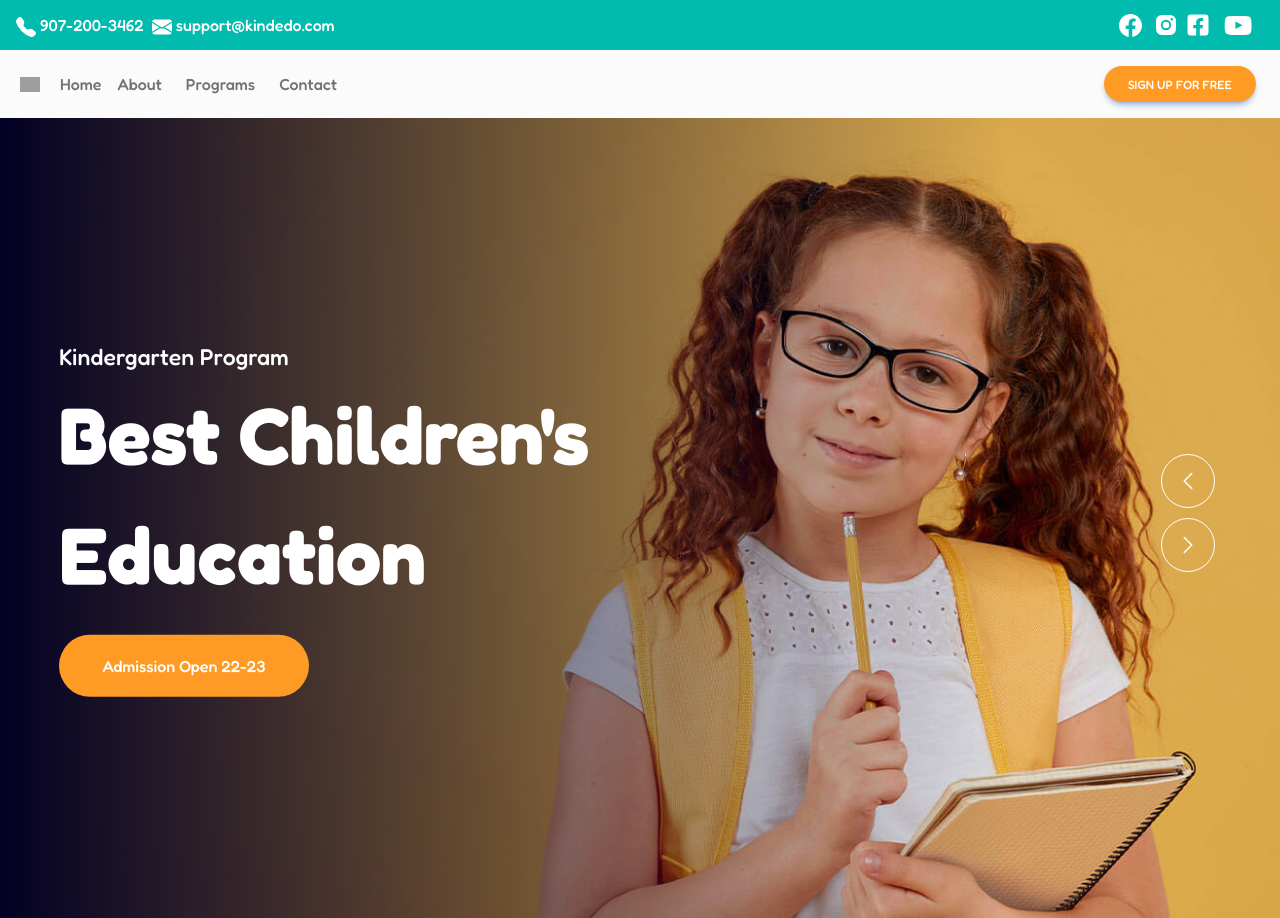
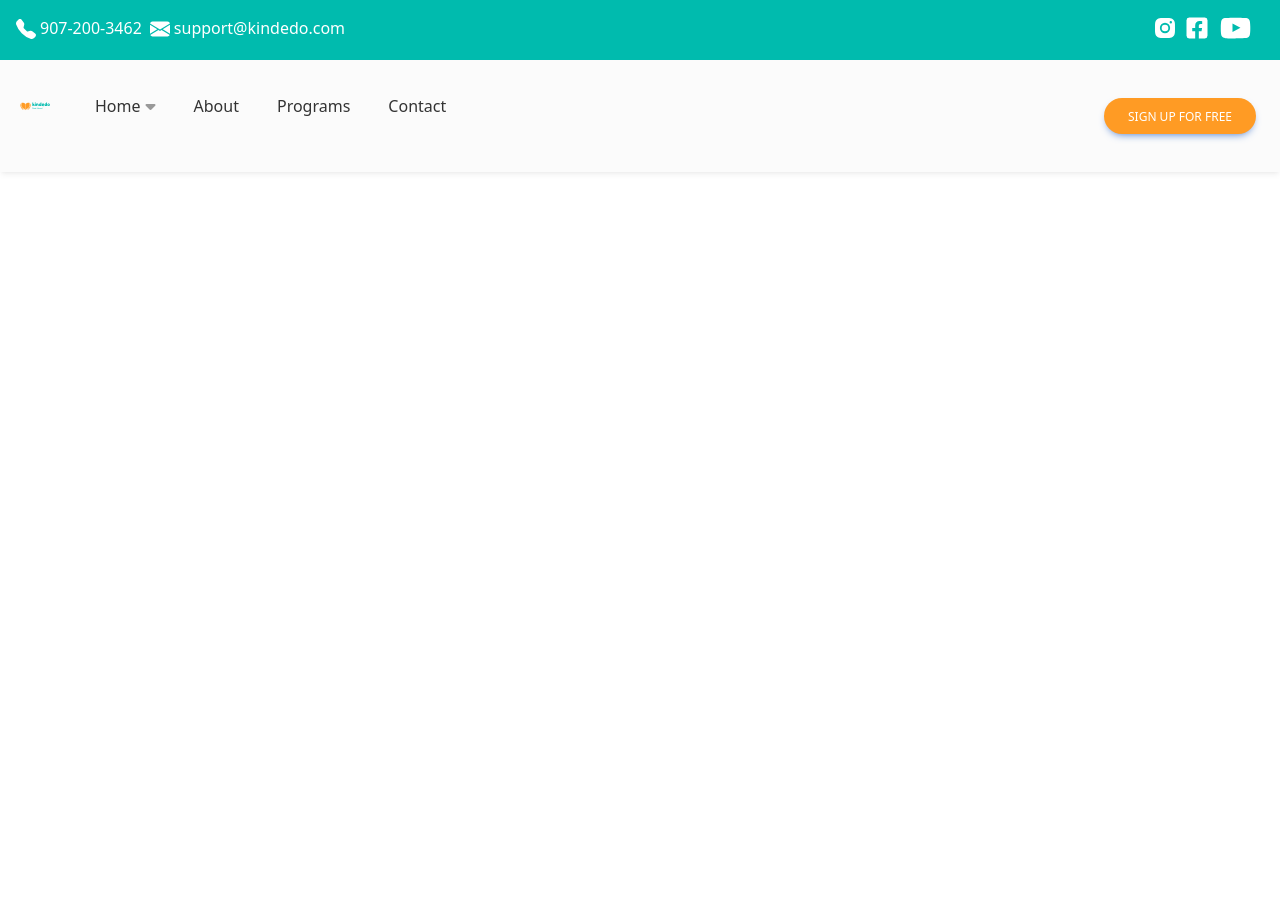
Before and after one commit to TalhaSeven/Dynamic-Corporate-Website, a React (Create React App) app: page / in a window 1280 px wide. After the commit the page ends 800 px from the top, so only its background shows below. Built offline with nearby package versions, Linux system fonts and the light colour scheme; grey boxes are pictures that could not be loaded; what tw-elements would draw is missing.

Commit message:
navbar-svg

```diff
--- a/src/App.js
+++ b/src/App.js
@@ -1,6 +1,6 @@
 
 import "./App.css";
-import Slider2 from "./components/Slider2";
+// import Slider2 from "./components/Slider2";
 import Navbar from "./components/Navbar";
 import { BrowserRouter } from "react-router-dom";
 
@@ -8,8 +8,8 @@ function App() {
   return (
     <BrowserRouter>
       <Navbar />
-      <Slider2 />
-
+      {/* <Slider2 />
+     */}
     </BrowserRouter>
 
   );
--- a/src/components/Navbar.jsx
+++ b/src/components/Navbar.jsx
@@ -47,7 +47,7 @@ const Navbar = () => {
       </button>
       {/* Collapsible navigation container */}
       <div
-        className="!visible hidden flex-grow basis-1 items-center sm:!flex lg:basis-auto"
+        className=" !visible menu hidden flex-grow basis-1 items-center sm:!flex lg:basis-auto"
         id="navbarSupportedContent1"
         data-te-collapse-item=""
       >
@@ -57,7 +57,7 @@ const Navbar = () => {
           href="#"
         >
           <img
-            src="https://tecdn.b-cdn.net/img/logo/te-transparent-noshadows.webp"
+            src="../images/logo.svg"
             style={{ height: 15 }}
             alt="TE Logo"
             loading="lazy"
@@ -68,7 +68,7 @@ const Navbar = () => {
           className="list-style-none mr-auto flex flex-col pl-0 lg:flex-row"
           data-te-navbar-nav-ref=""
         >
-          <li className="mb-4 lg:mb-0 lg:pr-2" data-te-nav-item-ref="">
+          <li className="mb-4 lg:mb-0 lg:pr-2" data-te-nav-item-ref="" data-dropdown>
             {/* Dashboard link */}
             <a
               className="text-neutral-500 transition duration-200 hover:text-neutral-700 hover:ease-in-out focus:text-neutral-700 disabled:text-black/30 motion-reduce:transition-nonelg:px-2 [&.active]:text-black/90 dark:[&.active]:text-zinc-400"
@@ -77,6 +77,17 @@ const Navbar = () => {
             >
               Home
             </a>
+            <div className="dropdown">
+            <ul className='list-style-none' data-te-navbar-nav-ref="">
+              <li><a href="#">home1</a>
+                <div className="dropdown">
+                  <ul className='list-style-none' data-te-navbar-nav-ref=""></ul>
+                  </div>
+                  </li>
+              <li><a href="#">home2</a></li>
+              <li><a href="#">home3</a></li>
+            </ul>
+            </div>
           </li>
           {/* Team link */}
           <li className="mb-4 lg:mb-0 lg:pr-2" data-te-nav-item-ref="">
--- a/src/components/NavbarTop.jsx
+++ b/src/components/NavbarTop.jsx
@@ -6,7 +6,7 @@ import SocialMedia from './SocialMedia';
 
  const NavbarTop = () => {
   return (
-    <div className='bg-[#00BBAE] h-[50px]'>
+    <div className='bg-[#00BBAE] h-[60px]'>
      <div className="flex justify-between items-center mx-4">
      <div className='flex gap-2'>
         <div>
--- a/src/components/SocialMedia.jsx
+++ b/src/components/SocialMedia.jsx
@@ -4,7 +4,8 @@ import React from 'react'
  const SocialMedia = () => {
   return (
     <div>
-        <a href="#">  <svg
+        {/* <a href="#">
+        <svg
         xmlns="http://www.w3.org/2000/svg"
         width={23}
         height={23}
@@ -14,11 +15,12 @@ import React from 'react'
         >
         {" "}
         <path d="M16 8.049c0-4.446-3.582-8.05-8-8.05C3.58 0-.002 3.603-.002 8.05c0 4.017 2.926 7.347 6.75 7.951v-5.625h-2.03V8.05H6.75V6.275c0-2.017 1.195-3.131 3.022-3.131.876 0 1.791.157 1.791.157v1.98h-1.009c-.993 0-1.303.621-1.303 1.258v1.51h2.218l-.354 2.326H9.25V16c3.824-.604 6.75-3.934 6.75-7.951z" />{" "}
-        </svg></a>
+        </svg></a> */}
 
 
 
-        <a href="#"> <svg
+        <a href="#">
+         <svg
         aria-hidden="true"
         focusable="false"
         role="presentation"
@@ -36,19 +38,21 @@ import React from 'react'
         </svg></a>
 
 
-        <a href="#"><svg xmlns="http://www.w3.org/2000/svg" className="fa-brands fa-facebook text-white rounded-lg "  width={24}
-            height={24} viewBox="0 0 448 512" fill="currentColor">
+        <a href="#">
+        <svg xmlns="http://www.w3.org/2000/svg" className="fa-brands fa-facebook text-white rounded-lg "  width={24}
+        height={24} viewBox="0 0 448 512" fill="currentColor">
         <path d="M400 32H48A48 48 0 0 0 0 80v352a48 48 0 0 0 48 48h137.25V327.69h-63V256h63v-54.64c0-62.15 37-96.48 93.67-96.48 27.14 0 55.52 4.84 55.52 4.84v61h-31.27c-30.81 0-40.42 19.12-40.42 38.73V256h68.78l-11 71.69h-57.78V480H400a48 48 0 0 0 48-48V80a48 48 0 0 0-48-48z" />
         </svg></a>
 
 
-        <a href="#"> <svg
+        <a href="#">
+             <svg
             aria-hidden="true"
             focusable="false"
             role="presentation"
             xmlns="http://www.w3.org/2000/svg"
-            width={50}
-            height={50}
+            width={55}
+            height={55}
             className='text-white inline-block'
             viewBox="0 0 28 28"
             >
--- a/src/index.css
+++ b/src/index.css
@@ -1,3 +1,217 @@
 @tailwind base;
 @tailwind components;
 @tailwind utilities;
+
+/* nav .nav-drop > ul > li{
+position:relative;
+}
+
+
+nav .nav-drop ul .dropdown{
+    position:absolute;
+    top: 40px;
+    padding-top: 10px;
+    left: 50%;
+    width: 200px;
+    margin-left: -100px;
+    text-align: center;
+    opacity: 0;
+    visibility: visible;
+    transform: scale(0);
+    transition: 300ms all;
+}
+nav ul .dropdown::before{
+   content: '';
+   border: 8px solid transparent;
+   border-bottom-color: #f5f5f5;
+   position: absolute;
+   top: -6px;
+   left:50%;
+   margin-left: -16px;
+}
+nav .nav-drop ul li a:hover > .dropdown{
+visibility: visible;
+background: #fff;
+color: #000;
+}
+
+nav ul .dropdown ul{
+    background: #d72e2e;
+    border-radius:  10px;
+    padding: 7px;
+
+}
+nav ul .dropdown ul li a{
+    display: block;
+    font-size: 15px;
+    font-weight: 500;
+    line-height: 34px;
+    padding: 0 15px;
+    border-radius: 34px;
+    color: #000000;
+}
+/* .menu > ul > li > a::after {
+    content: "\f0d7";
+    font-weight: 900;
+    margin-left: 5px;
+    color: #000;
+    transition: 300ms all;
+    display: inline-block;
+} */
+
+/* nav ul .dropdown ul li:hover > a {
+    background: #fff;
+    color: #000;
+}
+nav > ul > li:hover > a::after {
+    transform: rotate(180deg);
+}
+nav > ul > li:hover > a {
+    background: #fff;
+}
+nav > ul > li a:hover + .dropdown{
+    opacity: 1;
+    visibility: visible;
+    transform: scale(1);
+}  */
+.menu {
+    /* background: #eee; */
+    border-radius: 10px;
+    width: 700px;
+    margin-bottom: 20px;
+}
+
+.menu > ul {
+    display: flex;
+    align-items: center;
+    height: 60px;
+    padding: 0 10px;
+}
+
+.menu > ul > li {
+    position: relative;
+    height: 60px;
+    display: flex;
+    align-items: center;
+}
+
+.menu > ul > li > a {
+    display: block;
+    height: 40px;
+    line-height: 40px;
+    font-size: 16px;
+    font-weight: 500;
+    padding: 0 15px;
+    color: #333;
+    border-radius: 40px;
+}
+
+.menu > ul > li[data-dropdown] > a::after {
+    content: "\f0d7";
+    font-family: "Font Awesome 5 Free";
+    font-weight: 900;
+    margin-left: 5px;
+    color: #999;
+    transition: 300ms all;
+    display: inline-block;
+}
+
+.menu ul .dropdown {
+    position: absolute;
+    top: 60px;
+    left: 50%;
+    padding-top: 10px;
+    width: 200px;
+    margin-left: -100px;
+    text-align: center;
+    opacity: 0;
+    visibility: hidden;
+    transform: scale(0);
+    transition: 300ms all;
+}
+
+.menu ul .dropdown::before {
+    content: '';
+    border: 8px solid transparent;
+    border-bottom-color: #f5f5f5;
+    position: absolute;
+    top: -6px;
+    left: 50%;
+    margin-left: -12px;
+}
+
+.menu ul .dropdown ul {
+    background: #f5f5f5;
+    border-radius: 10px;
+    padding: 7px 0;
+}
+
+.menu ul .dropdown ul li a {
+    display: block;
+    font-size: 14px;
+    font-weight: 500;
+    line-height: 34px;
+    padding: 0 15px;
+    border-radius: 34px;
+    color: #555;
+}
+
+.menu ul .dropdown ul li {
+    position: relative;
+    padding: 0 7px;
+}
+
+.menu ul .dropdown ul li:hover > a {
+    background: #fff;
+    color: #000;
+}
+
+.menu > ul > li:hover > a::after {
+    transform: rotate(180deg);
+}
+
+.menu > ul > li:hover > a {
+    background: #fff;
+}
+
+.menu > ul > li:hover > a + .dropdown {
+    opacity: 1;
+    visibility: visible;
+    transform: scale(1);
+}
+
+.menu ul .dropdown .dropdown {
+    left: 190px;
+    top: 0;
+    padding-left: 20px;
+    margin-left: 0;
+    padding-top: 0;
+}
+
+.menu ul .dropdown ul li:hover > .dropdown {
+    opacity: 1;
+    visibility: visible;
+    transform: scale(1);
+}
+
+.menu ul .dropdown .dropdown::before {
+    border-bottom-color: transparent;
+    border-right-color: #f5f5f5;
+    top: 10px;
+    left: 4px;
+    margin-left: 0;
+}
+
+.menu ul .dropdown li[data-dropdown] > a::after {
+    content: "\f0da";
+    font-family: "Font Awesome 5 Free";
+    font-weight: 900;
+    margin-left: 10px;
+    color: #999;
+    display: inline-block;
+    transition: 300ms all;
+}
+
+.menu ul .dropdown li[data-dropdown]:hover > a::after {
+    transform: rotate(-180deg);
+}
```
Also changed, not shown: public/images/logo.svg (added).
